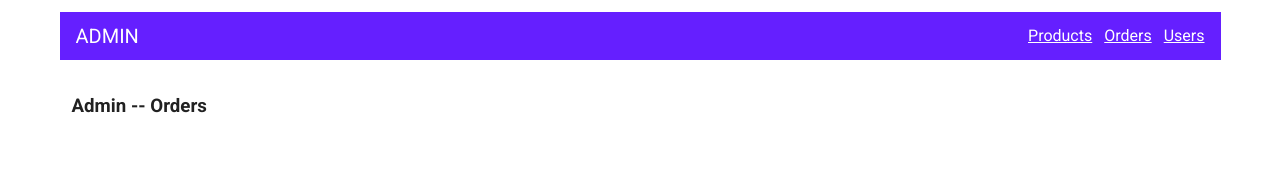
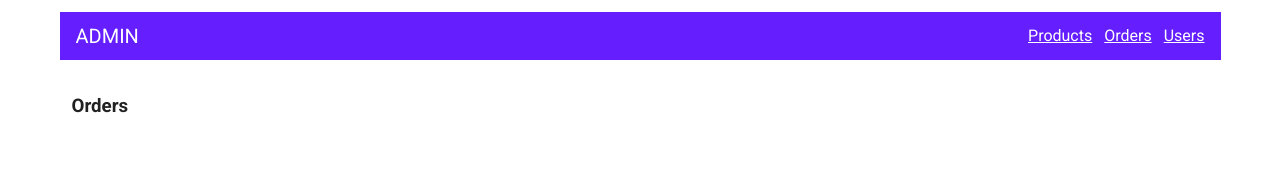
Before and after one commit to 22Taha/final_project, a Vue app: page /admin/orders in a window 1280 px wide. Shown: the top 182 px of the page. Built offline with nearby package versions, Linux system fonts and the light colour scheme.

Commit message:
initial commit

```diff
--- a/src/components/Admin/orders.vue
+++ b/src/components/Admin/orders.vue
@@ -1,6 +1,6 @@
 <template>
   <v-container>
-    <h3>Admin -- Orders</h3>
+    <h3>Orders</h3>
   </v-container>
 </template>
 
```
